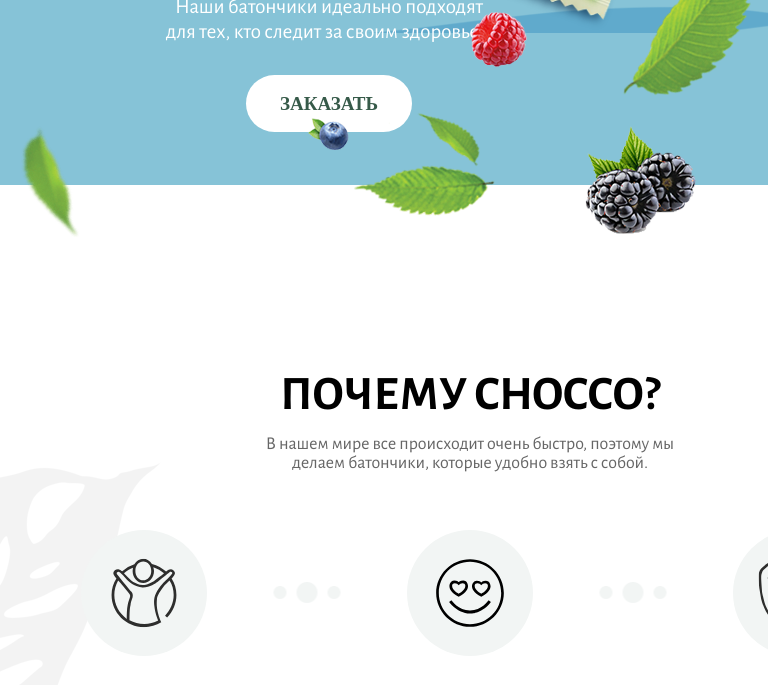
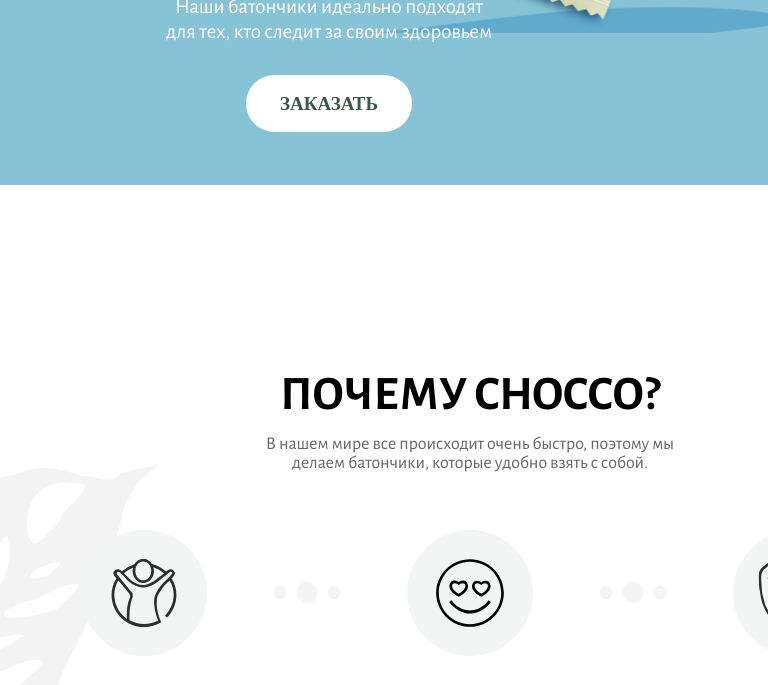
Before and after one commit to missed94/chocco, a plain HTML site: page index.html in a window 768 px wide. Shown: the part 615-1300 px from the top of the page. Drawn offline with nearby package versions, Linux system fonts and the light colour scheme; a web font is replaced by a local one.

Commit message:
работа с медиа

```diff
--- a/style/blocks/_welcome.scss
+++ b/style/blocks/_welcome.scss
@@ -7,6 +7,7 @@
 
   &:before{
   content:url(./../../images/welcome_berry-maple3.png);
+  display: block;
   position: absolute;
   left:2.7%;
   bottom:-5.4rem;
@@ -14,6 +15,7 @@
 
 &:after{
   content:url(./../../images/maples-berries.png);
+  display: block;
   position: absolute;
   bottom:-5.0rem;
   right: 0;
--- a/style/media/_media.scss
+++ b/style/media/_media.scss
@@ -1,22 +1,32 @@
-@media screen and (min-width:768px) and (max-width:1099px) {
-
+@media screen and (min-width: 768px) and (max-width: 1099px) {
   .welcome {
     background: url(./../../images/uzor.png) right top no-repeat;
     background-color: #86c3d7;
+
+    &:before {
+        display: none;
     }
 
-    .welcome__menu, .welcome__advantages, .welcome__header-telephone {
+    &:after {
+        display: none;
+    }
+  }
+
+  .welcome__menu,
+  .welcome__advantages,
+  .welcome__header-telephone {
     display: none;
   }
 
   .welcome__hero {
     width: 70%;
     text-align: center;
+    display: flex;
+    flex-direction: column;
+    justify-content: center;
+    align-items: center;
   }
   .welcome__hero-desc {
-    margin-bottom: 3.1rem;
     width: 50%;
-    margin: auto;
-    margin-bottom: 3.1rem;
   }
 }
```
Also changed, not shown: style/main.css. Lines whose indentation alone changed are shown as unchanged.
